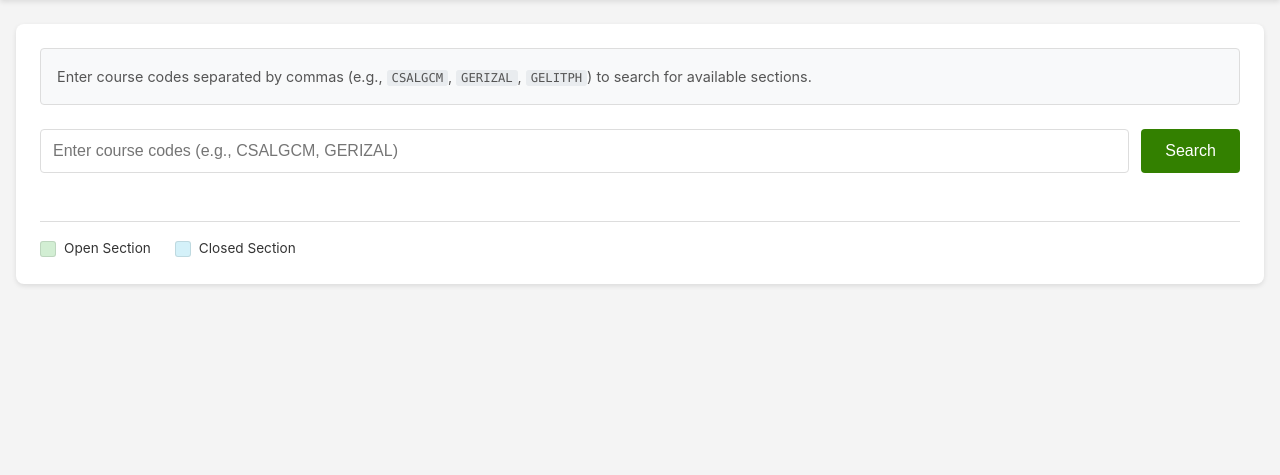
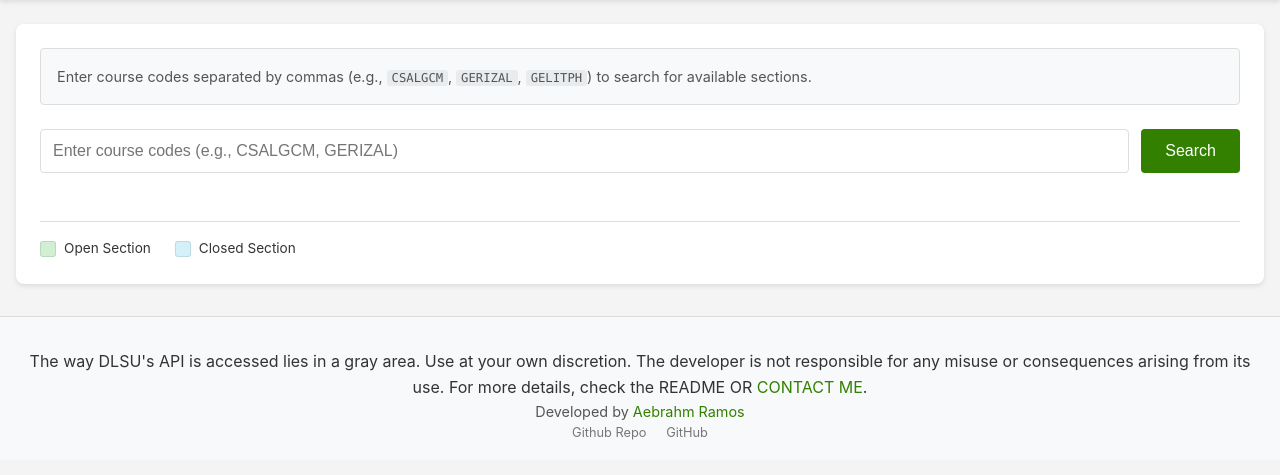
Before and after one commit to AebrahmRamos/mls-plus, a website: page public/index.html in a window 1280 px wide. Shown: the part 77-552 px from the top of the page. Drawn offline with Linux system fonts and the light colour scheme.

Commit message:
docs: update README with environment variable setup and MongoDB installation guide; enhance footer in index.html with usage disclaimer and developer info

```diff
--- a/public/index.html
+++ b/public/index.html
@@ -592,6 +592,15 @@
         </div>
     </div>
 
+    <footer style="background-color: var(--gray-lighter); padding: 1rem; text-align: center; margin-top: 2rem; border-top: 1px solid var(--border-color);">
+        <p style="margin-top: 1rem; font-size: 1rem; color: #333;"> The way DLSU's API is accessed lies in a gray area. Use at your own discretion. The developer is not responsible for any misuse or consequences arising from its use. For more details, check the README OR <a href="https://instagram.com/AebrahmRamos/" target="_blank" style="color: var(--primary-color); text-decoration: none;">CONTACT ME</a>.</p>
+        <p style="font-size: 0.9rem; color: #555;">Developed by <a href="https://www.linkedin.com/in/aebrahmramos/" target="_blank" style="color: var(--primary-color); text-decoration: none;">Aebrahm Ramos</a></p>
+        <div style="font-size: 0.8rem; color: #777;">
+            <a href="https://github.com/AebrahmRamos/" target="_blank" style="margin-right: 1rem; color: #777; text-decoration: none;">Github Repo</a>
+            <a href="https://github.com/AebrahmRamos/" target="_blank" style="color: #777; text-decoration: none;">GitHub</a>
+        </div>
+    </footer>
+
     <script>
         document.addEventListener('DOMContentLoaded', function() {
             // --- DOM Element References ---
```
Also changed, not shown: README.md, 1 other file.
